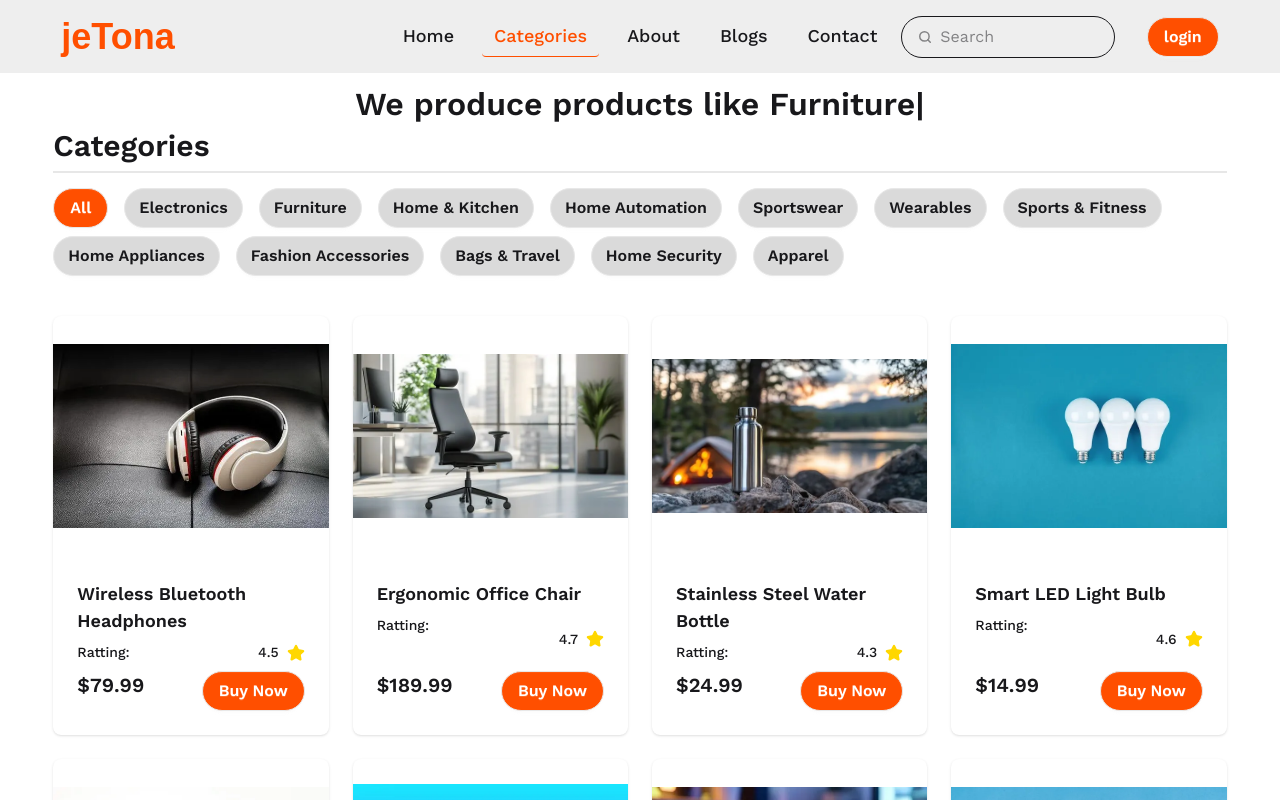
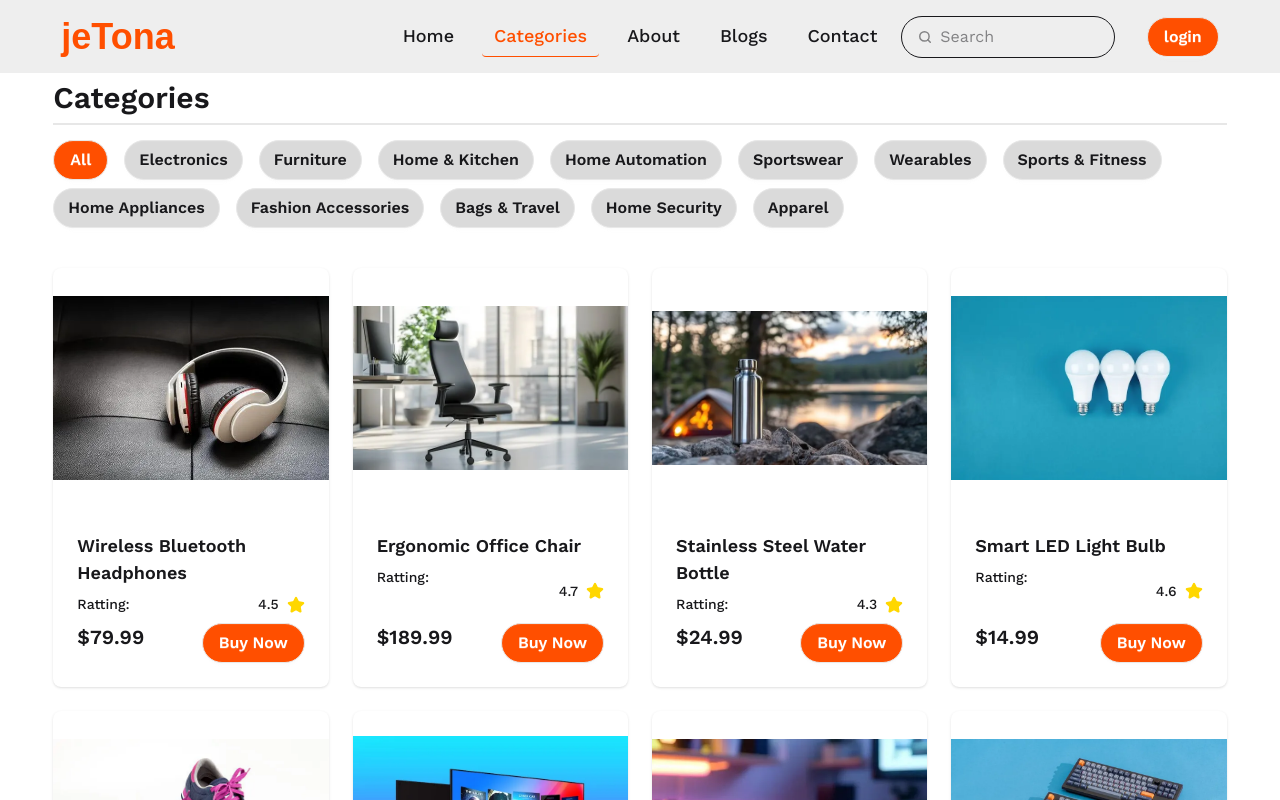
Before and after one commit to AhmedSami019/jetona-e-commerce-web-app, a React (Vite) app: page /categories in a window 1280 px wide. Shown: the top 800 px of the page. Built offline with nearby package versions, Linux system fonts and the light colour scheme; a web font is replaced by a local one.

Commit message:
remove the text animation

```diff
--- a/src/Pages/Categories/Categories.tsx
+++ b/src/Pages/Categories/Categories.tsx
@@ -17,27 +17,6 @@ const Categories = () => {
       : products.filter((p) => p.category == isActive);
   return (
     <div className="mt-20 w-11/12 mx-auto">
-      {/* type animation  */}
-      <div className="text-center font-semibold">
-      <TypeAnimation
-        sequence={[
-          // Same substring at the start will only be typed out once, initially
-          "We produce products like Electronic",
-          1000, // wait 1s before replacing "Mice" with "Hamsters"
-          "We produce products like Furniture",
-          1000,
-          "We produce products like Sports",
-          1000,
-          "We produce products like Warble",
-          1000,
-        ]}
-
-        wrapper="span"
-        speed={20}
-        style={{ fontSize: "2em", display: "inline-block" }}
-        repeat={Infinity}
-      />
-      </div>
 
       {/* this is categories navbar */}
       <div>
--- a/src/Pages/Contact/Contact.tsx
+++ b/src/Pages/Contact/Contact.tsx
@@ -76,7 +76,7 @@ const Contact = () => {
         <h2 className="text-xl text-white font-medium mb-5">Send Massage</h2>
           <form onSubmit={handleSubmit} action="" className="grid grid-cols-1 md:grid-cols-2 gap-5">
             {/* this is first name section */}
-            <div>
+            <div className="w-full">
               <label className="input validator w-full">
                 <svg
                   className="h-[1em] opacity-50"
@@ -94,12 +94,12 @@ const Contact = () => {
                     <circle cx="12" cy="7" r="4"></circle>
                   </g>
                 </svg>
-                <input type="text" required placeholder="first name" />
+                <input className="w-full" type="text" required placeholder="first name" />
               </label>
             </div>
 
             {/* this is last name */}
-            <div>
+            <div className="w-full">
               <label className="input validator w-full">
                 <svg
                   className="h-[1em] opacity-50"
@@ -117,12 +117,12 @@ const Contact = () => {
                     <circle cx="12" cy="7" r="4"></circle>
                   </g>
                 </svg>
-                <input type="text" required placeholder="last name" />
+                <input className="w-full" type="text" required placeholder="last name" />
               </label>
             </div>
 
             {/* this is email section */}
-            <div>
+            <div className="w-full">
               <label className="input validator w-full">
                 <svg
                   className="h-[1em] opacity-50"
@@ -140,15 +140,12 @@ const Contact = () => {
                     <path d="m22 7-8.97 5.7a1.94 1.94 0 0 1-2.06 0L2 7"></path>
                   </g>
                 </svg>
-                <input type="email" placeholder="mail@site.com" required />
+                <input className="w-full" type="email" placeholder="mail@site.com" required />
               </label>
-              <div className="validator-hint hidden">
-                Enter valid email address
-              </div>
             </div>
 
             {/* this is phone section */}
-            <div>
+            <div className="w-full">
               <label className="input validator w-full">
                 <svg
                   className="h-[1em] opacity-50"
@@ -168,9 +165,10 @@ const Contact = () => {
                     ></path>
                   </g>
                 </svg>
-                <input type="tel" className="tabular-nums" placeholder="phone" required />
+                <input type="tel" className="tabular-nums w-full" placeholder="phone" required />
               </label>
             </div>
+
             {/* this is text area */}
             <textarea
               className="textarea w-full md:col-span-2 resize-none h-40"
```
